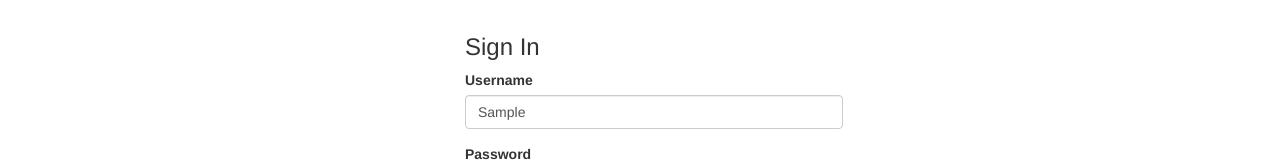
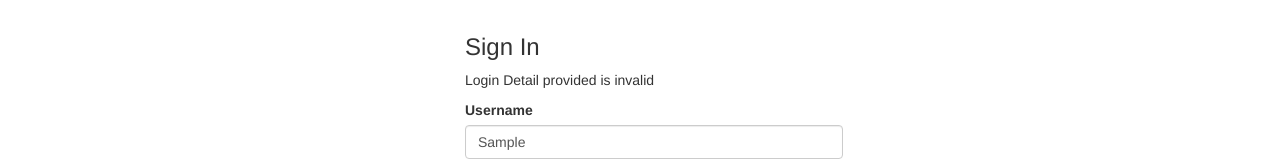
Before and after one commit to kolikay/new_porfolio, a React (Create React App) app in the folder frontend/portfolio/: page /signin in a window 1280 px wide. Both pictures are taken after typing "Sample", "Sample123" into the empty fields and a click on the button "Submit". Shown: the part 237-399 px from the top of the page. Built offline with nearby package versions, Linux system fonts and the light colour scheme; no server answers.

Commit message:
provided jwt auth

```diff
--- a/frontend/portfolio/src/component/SignIn.js
+++ b/frontend/portfolio/src/component/SignIn.js
@@ -27,7 +27,11 @@ export default class Signin extends Component {
         .then(res => {
             localStorage.setItem('JWT', res.data.token);
             this.props.history.push('/')
-            });
+            }).catch( error => {
+                this.setState({
+                    error: <p>Login Detail provided is invalid</p>
+                })
+            })
         }
 
 
@@ -105,8 +109,12 @@ export default class Signin extends Component {
 //                 window.location = "signin"
 //             }
 //         })
+
+
+
 //         .catch( error => {
 //             this.setState({
 //                 error: <p>Login Detail provided is invalid</p>
 //             })
 //         })
+// }
```
